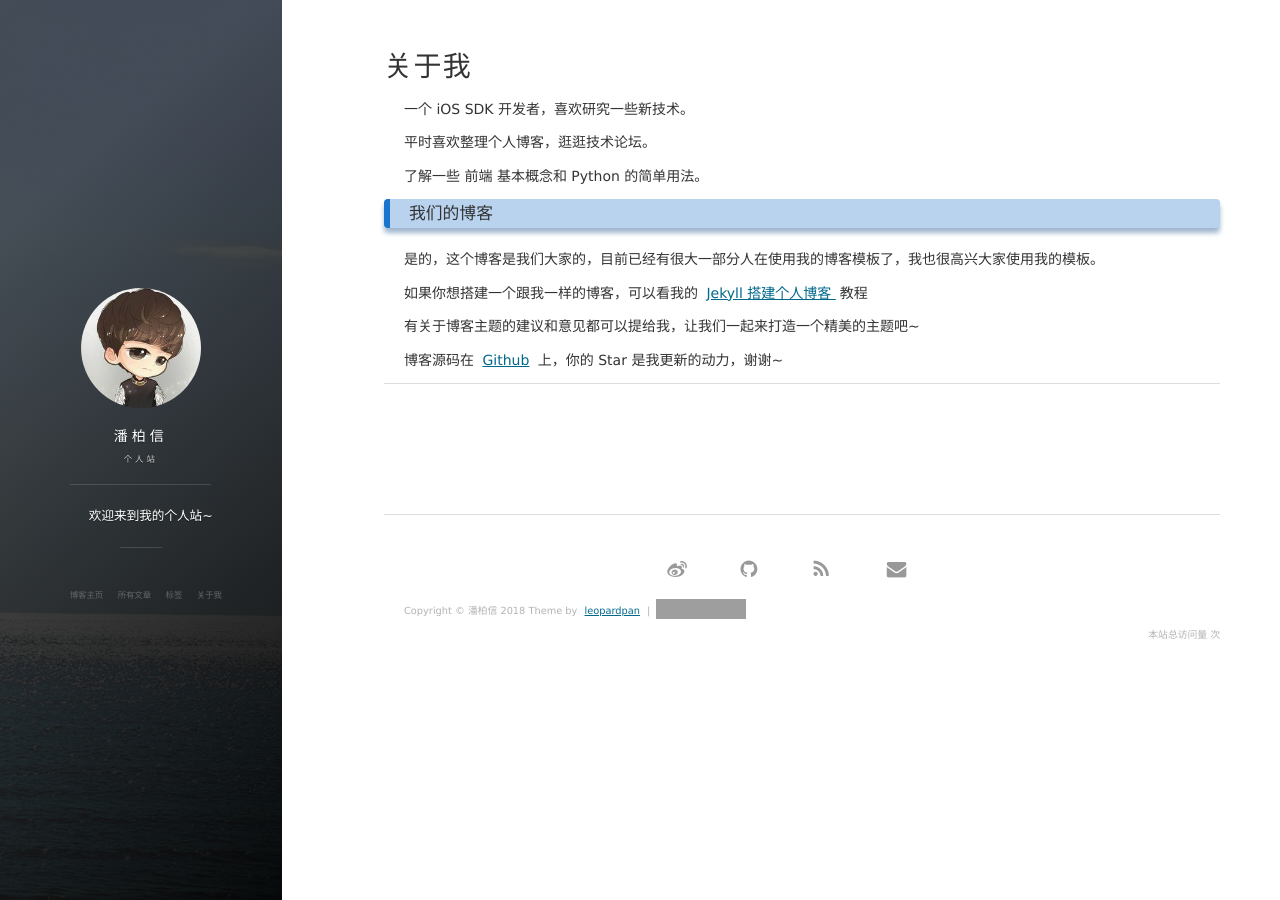
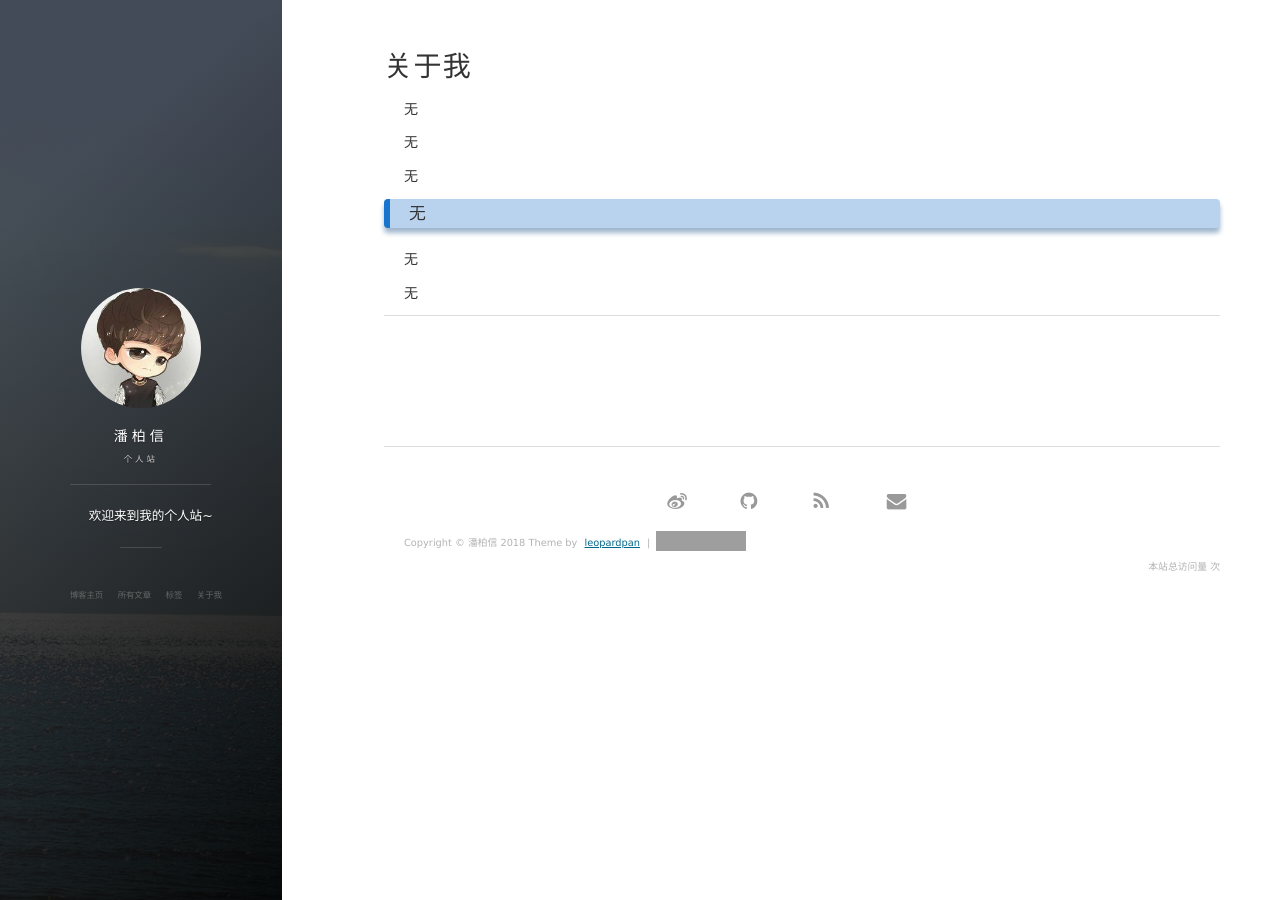
Before and after one commit to inkpgk/inkpgk.github.io, a Jekyll site: the page built from about.md, in a window 1280 px wide. Built offline with Jekyll 4.4.1, drawn with Linux system fonts in a browser that asks for light colours; nearby versions of some CDN libraries; comment, search, counter and statistics services are not loaded; grey boxes are pictures that could not be loaded.

Commit message:
Update about.md

```diff
--- a/about.md
+++ b/about.md
@@ -3,33 +3,28 @@ layout: page
 title: 关于我
 ---
 
-一个 iOS SDK 开发者，喜欢研究一些新技术。
+无
 <p>
-平时喜欢整理个人博客，逛逛技术论坛。
+无
 <p>
-了解一些 前端 基本概念和 Python 的简单用法。
+无
+<p>
+
+<h3> 无 </h3>
 
 <p>
 
-<h3> 我们的博客 </h3>
+无
 
 <p>
 
-是的，这个博客是我们大家的，目前已经有很大一部分人在使用我的博客模板了，我也很高兴大家使用我的模板。
 
 <p>
 
-如果你想搭建一个跟我一样的博客，可以看我的
-<a href="/2016/10/jekyll_tutorials1/"> Jekyll 搭建个人博客 </a>
-教程
+无
 
 <p>
 
-有关于博客主题的建议和意见都可以提给我，让我们一起来打造一个精美的主题吧~
-
-<p>
-
-博客源码在 <a target="_blank" href='https://github.com/leopardpan/leopardpan.github.io/'>Github</a> 上，你的 Star 是我更新的动力，谢谢~
 
 <p>
 
```
